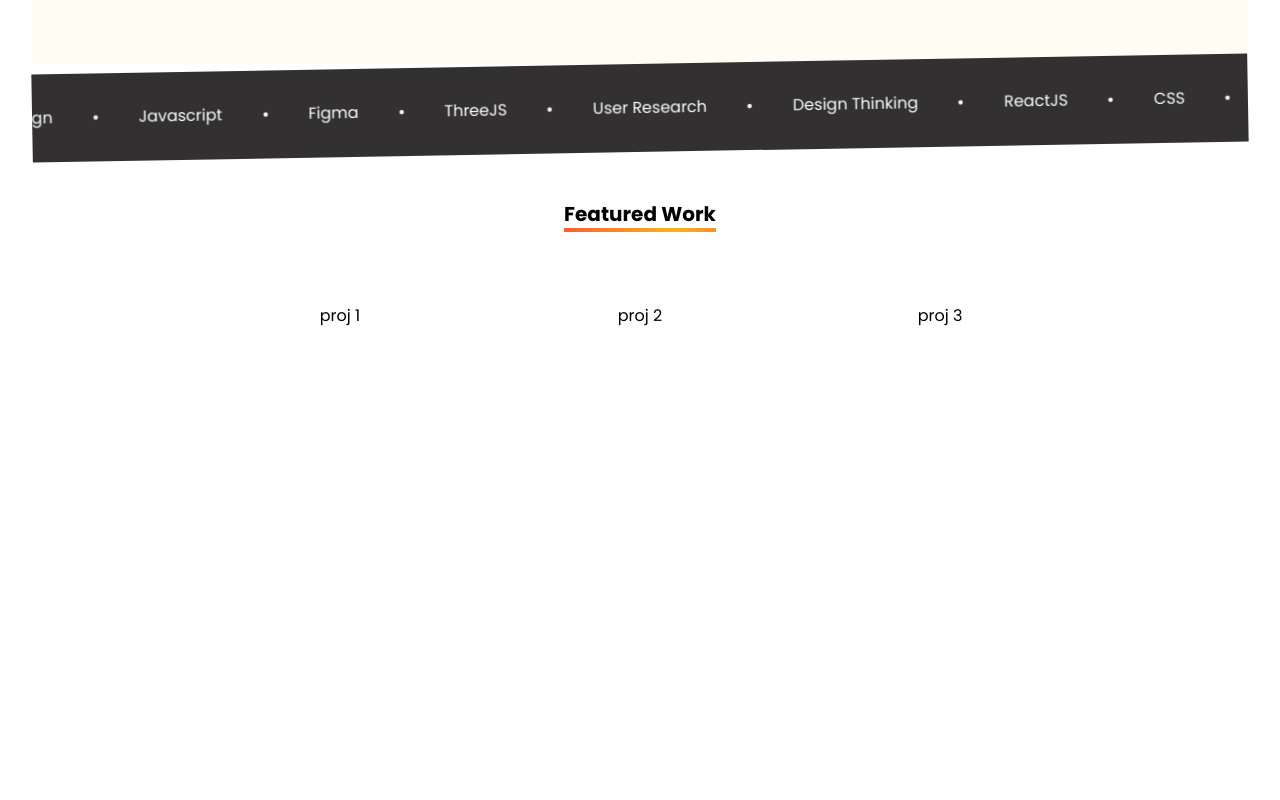
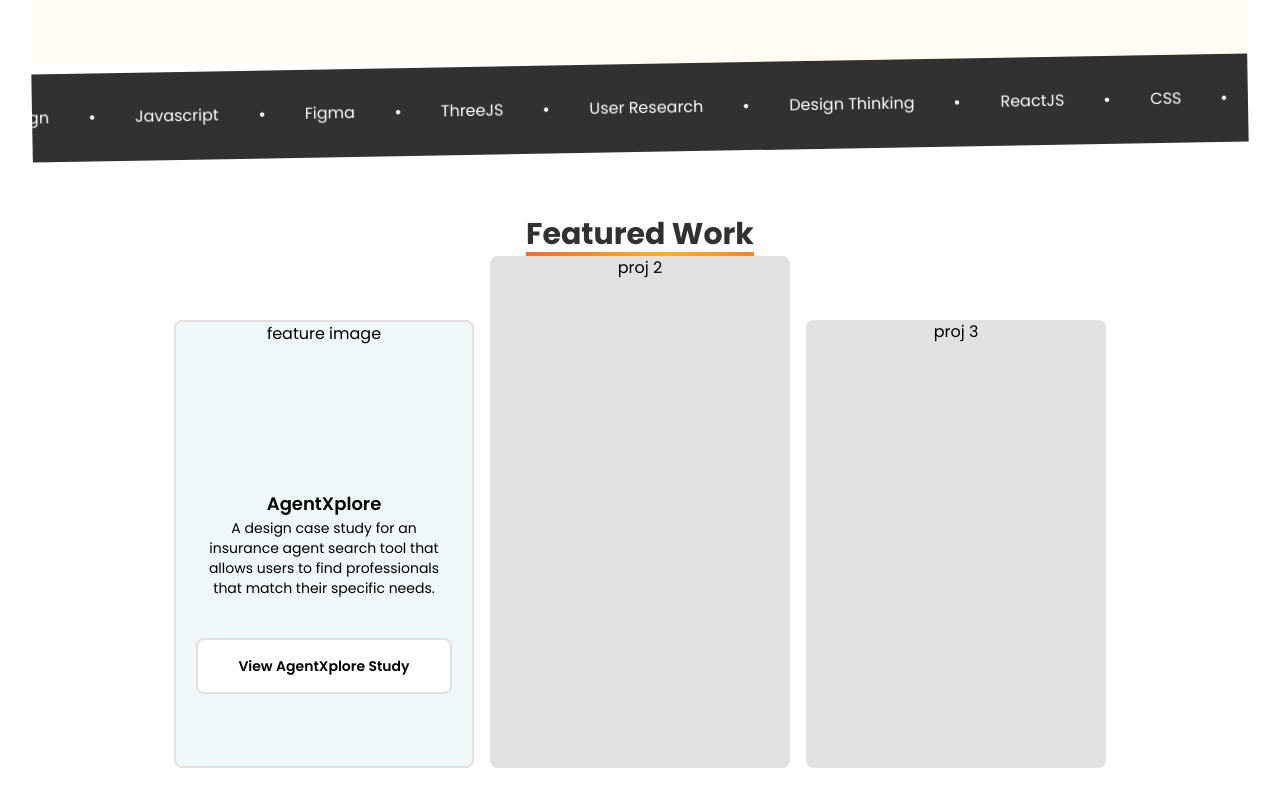
Before and after one commit to carlgwsmith/2023-Portfolio, a React (Vite) app: page / in a window 1280 px wide. Shown: the part 416-1216 px from the top of the page. Before the commit the page ends 812 px from the top, so only its background shows below. Built offline with nearby package versions, Linux system fonts and the light colour scheme.

Commit message:
Update FeaturedWork.jsx

```diff
--- a/src/Global Components/Home/FeaturedWork.jsx
+++ b/src/Global Components/Home/FeaturedWork.jsx
@@ -1,15 +1,31 @@
 export default function FeaturedWork(){
+
+    const studyBtn = {
+        padding:'10px',
+        borderRadius: '4px'
+    }
     return(
-        <div className="m-auto min-h-[200px] grid grid-cols-3">
+        <div className="m-auto grid grid-cols-3 mt-16">
             <div className="m-auto col-start-2">
-            <h2 className="text-center text-xl font-bold">Featured Work</h2>
+            <h2 className="text-center font-bold text-3xl text-jet">Featured Work</h2>
         <div className="bg-gradient-to-r from-[#FF3C35] via-[#fbb21b] to-[#ff3c35] h-1  animate-bganimate "></div>
             </div>
             <div className="col-span-3 m-auto">
-                <div className="grid grid-cols-3 items-center text-center">
-                    <div className="w-[300px]">proj 1</div>
-                    <div className="w-[300px]">proj 2</div>
-                    <div className="w-[300px]">proj 3</div>
+                <div className="grid grid-cols-3 gap-4">
+                    <div className="w-[300px] bg-[#F0F7F8] rounded-lg mt-16 border-solid border-jet-light border-2">
+                        <div className="grid grid-rows-3">
+                            <div className="h-[60%]">feature image</div>
+                            <div className="p-5">
+                                <div className="text-lg font-semibold">AgentXplore</div>
+                                <div className="text-sm">A design case study for an insurance agent search tool that allows users to find professionals that match their specific needs.</div>
+                            </div>
+                            <div className="text-center p-5">
+                               <div className="button border-solid border-jet-light border-2 p-4 text-sm font-semibold rounded-lg bg-[#fff]">View AgentXplore Study</div>
+                            </div>
+                        </div>
+                    </div>
+                    <div className="w-[300px] bg-jet-light  rounded-lg">proj 2</div>
+                    <div className="w-[300px] bg-jet-light rounded-lg mt-16">proj 3</div>
                 </div>
             </div>
         </div>
```
